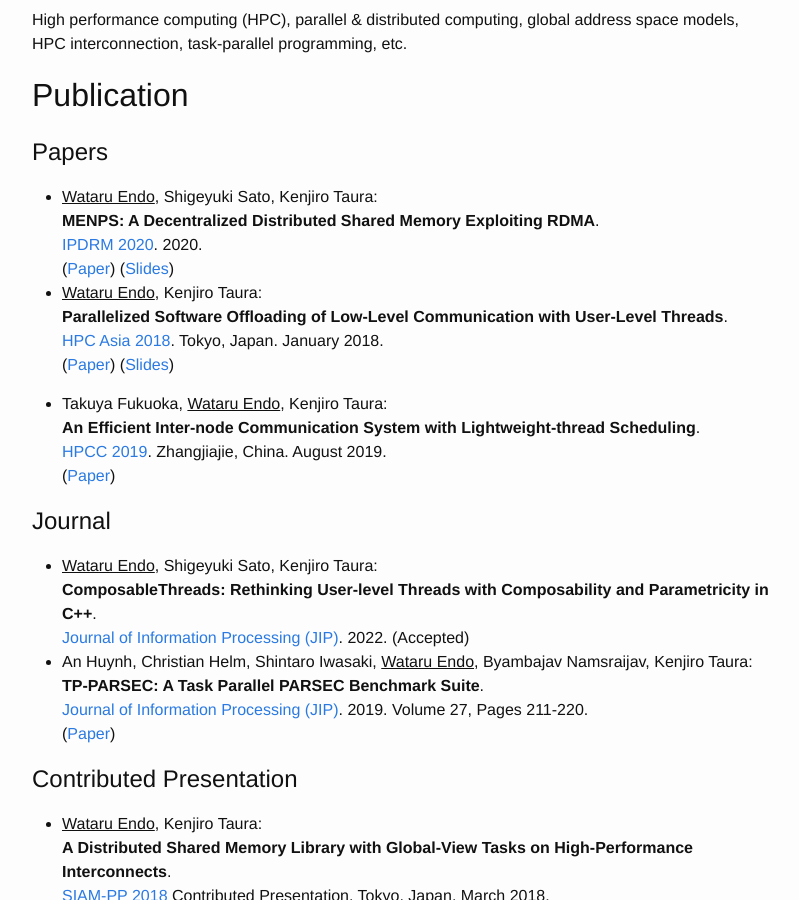
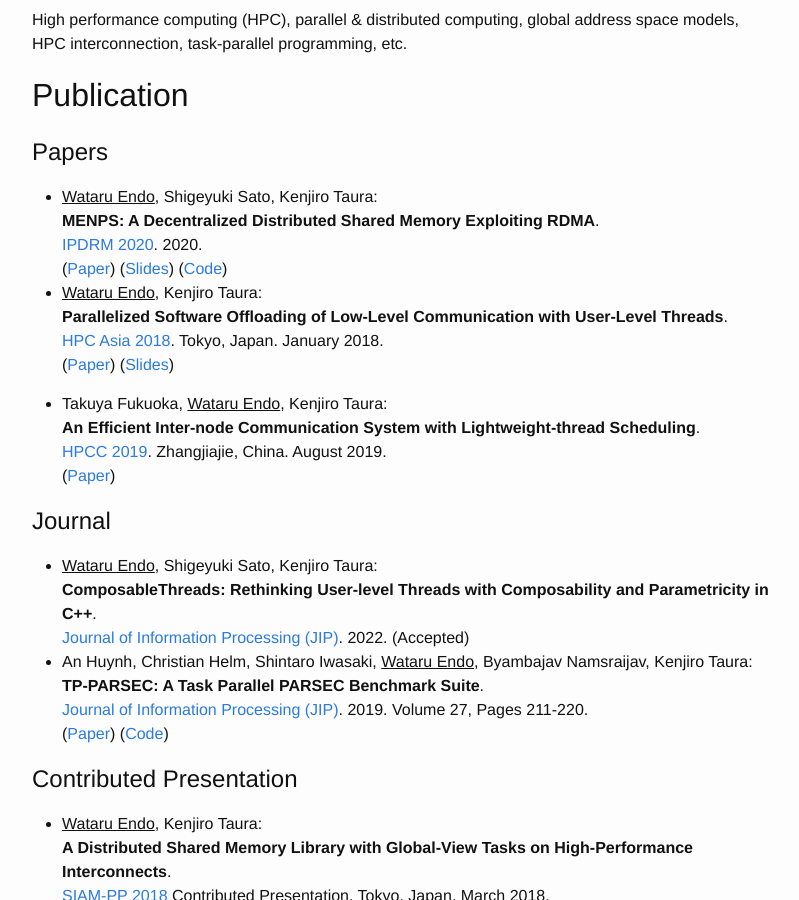
Before and after one commit to endowataru/endowataru.github.io, a Jekyll site: the page built from index.md, in a window 1280 px wide and 900 px high, scrolled down 1054 px. Shown: the whole window, without its empty margins (238-1037 px from the left). Built offline with Jekyll 4.4.1, drawn with Linux system fonts in a browser that asks for light colours.

Commit message:
Add links to source code related to papers

```diff
--- a/index.md
+++ b/index.md
@@ -48,6 +48,7 @@ HPC interconnection, task-parallel programming, etc.
   [IPDRM 2020](https://ipdrm.github.io/). 2020.
   ([Paper](https://doi.org/10.1109/IPDRM51949.2020.00006))
   ([Slides](/pub/20201113_ipdrm_slides.pdf))
+  ([Code](https://github.com/endowataru/menps))
 - <u>Wataru Endo</u>, Kenjiro Taura:
   __Parallelized Software Offloading of Low-Level Communication with User-Level Threads__.
   [HPC Asia 2018](http://sighpc.ipsj.or.jp/HPCAsia2018/). Tokyo, Japan. January 2018.
@@ -68,6 +69,7 @@ HPC interconnection, task-parallel programming, etc.
   __TP-PARSEC: A Task Parallel PARSEC Benchmark Suite__.
   [Journal of Information Processing (JIP)](https://www.ipsj.or.jp/english/jip/index.html). 2019. Volume 27, Pages 211-220.
   ([Paper](https://doi.org/10.2197/ipsjjip.27.211))
+  ([Code](https://github.com/massivethreads/tp-parsec))
 
 ## Contributed Presentation
 
```
Also changed, not shown: ja.md (+2 -0 lines).
